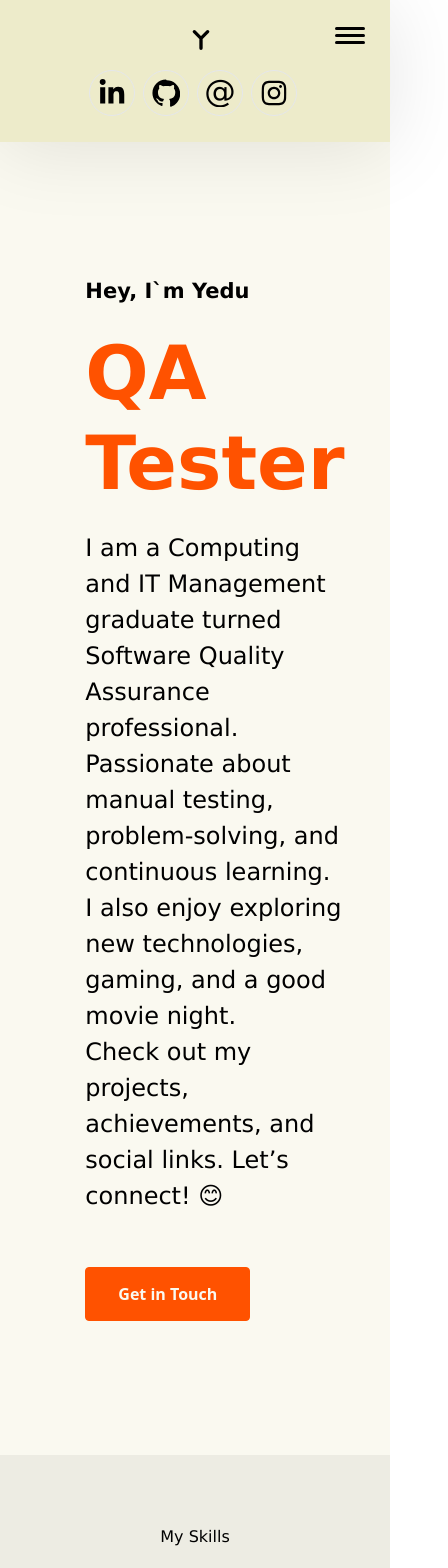
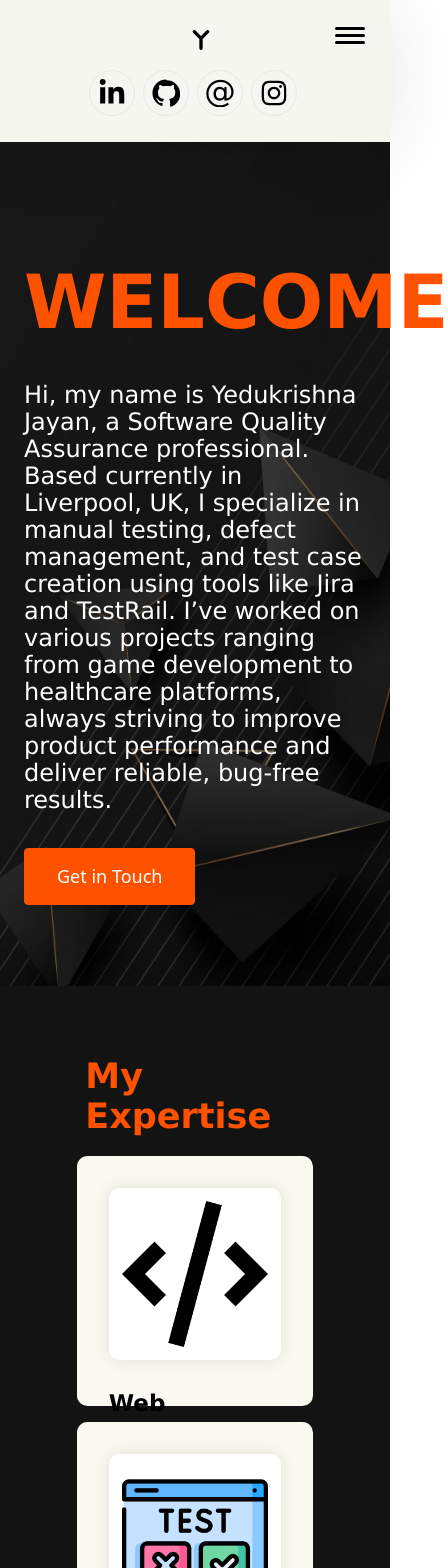
Before and after one commit to Yedukrishnaj/React-Portfolio, a React (Create React App) app: page / in a window 390 px wide. Shown: the top 1568 px of the page, 448 px wide, since content can reach past the window. Built offline with nearby package versions, Linux system fonts and the light colour scheme.

Commit message:
version1.001

```diff
--- a/src/App.css
+++ b/src/App.css
@@ -29,14 +29,14 @@ p{
   --heading:   #ffffff;
   --bg-shade: #faf9f0;
   --github: #e6e6e6;
-  --darkblue: #172fe7;
+  /* --darkblue: #172fe7; */
   --black: #000000;
   --white: #faf9f0;
-  --navbar:#edebca;
-  --portfolio:#edece3;
-  --about:#faf9f0;
+  --navbar:#f6f6f1;
+  --portfolio:#0b0b0cf6;
+  --about:#0b0b0cf6;
   --contact:#121435;
-  --skills:#edece3;
+  --skills:#0b0b0cf6;
 
 }
 
@@ -237,7 +237,7 @@ h3{
   color: var(--primary);
 }
 .hero-section-description{
-  /* color: var(--darkblue); */
+  color: var(--darkblue);
   font-size: 24px;
   font-weight: 400;
   list-style: 36px;
@@ -261,7 +261,7 @@ h3{
   background: var(--skills);
 }
 .skills--section--heading {
-  color: var(--heading-color);
+  color: var(--primary);
   font-size: 64px;
   font-weight: 700;
   line-height: 77px;
@@ -333,8 +333,8 @@ h3{
   background: var(--about);
 }
 .about--section--img >img{
-  width: 100%;
-  height: 100%;
+  width: 66%;
+  height: 66%;
 }
 
 /* My Portfolio Starts */
@@ -410,7 +410,10 @@ h3{
   align-self: stretch;
 }
 .portfolio--section--title {
-  color: var(--heading-color);
+  color: var(--primary);
+}
+.portfolio--section--heading{
+  color: var(--primary);
 }
 .portfolio--link {
   text-decoration: none;
@@ -688,14 +691,12 @@ input[type="checkbox"] {
     padding-top: 0;
     padding-bottom: 0;
   }
-  .testimonial--section--card {
-    padding: 25px;
-  }
   .hero--section--title,
   .skills--section--heading,
   .sections--heading {
     font-size: 35px;
     line-height: 40px;
+    color: var(--primary);
   }
   .hero--section--content--box {
     gap: 10px;
@@ -792,3 +793,10 @@ input[type="checkbox"] {
 }
 
 /* Responsive Screens Ends*/
+
+.section-break {
+  width: 100%;
+  height: 2px;  /* Adjust the thickness of the line */
+  background-color: var(--primary);  /* Use your primary color or any color you prefer */
+  margin: 20px 0;  /* Add margin before and after the line for spacing */
+}
--- a/src/data/index.json
+++ b/src/data/index.json
@@ -3,50 +3,50 @@
     {
       "id": "1",
       "src": "./img/coding.png",
-      "title": "Software Development",
-      "description": "Lorem ipsum dolor sit amet, consectetur adipiscing elit. Suspenmdisse varius eim in eros elementum tristique"
+      "title": "Web Development",
+      "description": "  Proficient in developing web applications, with experience in agile development practices and delivering quality products."
     },
     {
       "id": "2",
       "src": "./img/test.png",
       "title": "Software Testing",
-      "description": "Lorem ipsum dolor sit amet, consectetur adipiscing elit. Suspenmdisse varius eim in eros elementum tristique"
+      "description": "      Skilled in manual testing, functional QA processes, and defect management. Adept at ensuring software reliability and usability for end-users."
     },
     {
       "id": "3",
       "src": "./img/python.png",
       "title": "Python",
-      "description": "Lorem ipsum dolor sit amet, consectetur adipiscing elit. Suspenmdisse varius eim in eros elementum tristique"
+      "description": " Experienced in using Python for problem solving, and developing Flask-based web applications to streamline workflows.."
     },
     {
       "id": "4",
       "src": "./img/html.png",
       "title": "HTML5/CSS",
-      "description": "Lorem ipsum dolor sit amet, consectetur adipiscing elit. Suspenmdisse varius eim in eros elementum tristique"
+      "description": " Proficient in building responsive and visually appealing web designs using HTML5 and CSS, ensuring cross-browser compatibility."
     },
     {
       "id": "5",
      "src": "./img/js.png",
       "title": "JavaScript",
-      "description": "Lorem ipsum dolor sit amet, consectetur adipiscing elit. Suspenmdisse varius eim in eros elementum tristique"
+      "description": "Skilled in JavaScript for creating dynamic and interactive web experiences, with experience in frameworks like Bootstrap and React."
     },
     {
       "id": "6",
       "src": "./img/project.png",
       "title": "Jira",
-      "description": "Lorem ipsum dolor sit amet, consectetur adipiscing elit. Suspenmdisse varius eim in eros elementum tristique"
+      "description": "      Experienced in using Jira for defect tracking, sprint planning, and enhancing team collaboration to meet project deadlines efficiently."
     },
     {
       "id": "7",
       "src": "./img/sql.png",
       "title": "SQL",
-      "description": "Lorem ipsum dolor sit amet, consectetur adipiscing elit. Suspenmdisse varius eim in eros elementum tristique"
+      "description": " Proficient in writing complex SQL queries for data extraction and manipulation, ensuring efficient database operations and insights."
     },
     {
       "id": "8",
       "src": "./img/java.png",
       "title": "Java",
-      "description": "Lorem ipsum dolor sit amet, consectetur adipiscing elit. Suspenmdisse varius eim in eros elementum tristique"
+      "description": " Currently learning automation testing with Java and Selenium Webdriver, to develop and maintain automated test scripts."
     }
   ],
 
--- a/src/pages/Home/AboutMe.jsx
+++ b/src/pages/Home/AboutMe.jsx
@@ -2,21 +2,21 @@ export default function AboutMe(){
     return(
         <section id="AboutMe" className="about--section">
             <div className="about--section--img">
-                <img src="./img/adfs.jpg"alt="About Me"/>
+                <img src="./img/daqf.jpg"alt="About Me"/>
             </div>
             <div className="hero--section--content--box about--section--box">
                 <div className="hero--section--content">
-                    <p className="section--title">About</p>
-                    <h1 className="skills-section--heading">AboutMe</h1>
-                    <p className="hero--section--description">
+                    <h1 className="skills--section--heading">AboutMe</h1>
+                    <p className="hero--section--description text-white" >
                     I’m a Software Quality Assurance professional with a Master’s in Computing and IT Management from Cardiff University. Originally a Computer Engineer, my interest in technology led me to transition into software testing, where I focus on ensuring high-quality and reliable software.
                     </p>
-                    <p className="hero--section--description">
+                    <p className="hero--section--description text-white">
                     My expertise spans manual testing, defect tracking, and test case management, with experience in tools like Jira and TestRail. I’m passionate about continuous learning, exploring new technologies, and finding creative solutions to complex problems.
                     </p><br/>
                     <a href="./img/YedukrishnaJayanResume.pdf" target="_blank" class="btn btn-outline-primary"><strong>Download my CV</strong></a>
                     </div>
                     </div>
+
             </section>
     );
 }
--- a/src/pages/Home/Hero.jsx
+++ b/src/pages/Home/Hero.jsx
@@ -1,25 +1,69 @@
+import { useEffect, useState } from 'react';
+
 export default function Hero() {
+  const [isVisible, setIsVisible] = useState(false);
+
+  useEffect(() => {
+    // Set a timeout to make the fade-in effect work on page load
+    const timeout = setTimeout(() => {
+      setIsVisible(true);
+    }, 500); // Delay of 500ms before animation starts
+
+    return () => clearTimeout(timeout); // Clean up timeout on component unmount
+  }, []);
+
   return (
-        <section id="HeroSection" className="hero-section">
-            <div className="hero-section-content-box">
-                <div className="hero-section-content">
-                    <p className="section-title">Hey, I`m Yedu</p>
-                    <h1 className="hero-section-title">
-                        <span className="hero-section-title-color">QA Tester</span>{""}
-                        <br/>
+    <section
+      id="HeroSection"
+      className="relative bg-cover bg-center h-screen flex flex-col items-start justify-center text-white px-6 md:px-12"
+      style={{ backgroundImage: 'url(/img/5184015.jpg)' }}
+    >
+      <div className="absolute inset-0 bg-black opacity-40"></div> {/* Overlay */}
 
+      <div className="relative container mx-auto z-10 flex flex-col justify-center space-y-6">
+        {/* Fade-in text */}
+        <p
+          className={`section-title text-lg font-semibold transition-all duration-1000 ${
+            isVisible ? 'opacity-100 translate-y-0' : 'opacity-0 translate-y-10'
+          } text-left`}
+        >
+          {/* Hey, I`m Yedu */}
+        </p>
+
+        <h1
+          className={`hero-section-title text-4xl md:text-5xl font-extrabold leading-tight mb-6 transition-all duration-1000 ${
+            isVisible ? 'opacity-100 translate-y-0' : 'opacity-0 translate-y-10'
+          } text-left`}
+        >
+          <span className="hero-section-title-color text-primary">WELCOME</span>
         </h1>
-                    <p className="hero-section-description">I am a Computing and IT Management graduate turned Software Quality Assurance professional. Passionate about manual testing, problem-solving, and continuous learning. I also enjoy exploring new technologies, gaming, and a good movie night.<br/>Check out my projects, achievements, and social links. Let’s connect! 😊
 
+        <p
+          className={`hero-section-description text-lg md:text-2xl mb-8 transition-all duration-1000 ${
+            isVisible ? 'opacity-100 translate-y-0' : 'opacity-0 translate-y-10'
+          } text-left`}
+        >
+          Hi, my name is Yedukrishna Jayan, a Software Quality Assurance professional. Based currently in Liverpool, UK, I specialize in manual testing, defect management, and test case creation using tools like Jira and TestRail. I’ve worked on various projects ranging from game development to healthcare platforms, always striving to improve product performance and deliver reliable, bug-free results.
         </p>
+
+        {/* Move button to the bottom */}
+        <div className="mt-auto">
+          <button
+            className="btn btn-primary px-6 py-3 bg-primary text-white font-semibold text-lg rounded-full hover:bg-opacity-80 transition duration-300"
+          >
+            Get in Touch
+          </button>
         </div>
-                <button className="btn btn-primary">Get in Touch</button>
       </div>
-            <div className="hero-section-img">
-                <img src="./img/daqf.jpg" alt="Hero Section"/>
+
+      <div
+        className={`absolute bottom-0 left-0 w-1/3 md:w-1/4 p-6 md:p-12 transition-all duration-1000 ${
+          isVisible ? 'opacity-100 translate-y-0' : 'opacity-0 translate-y-10'
+        }`}
+      >
+        {/* <img src="./img/adfs.jpg" alt="Hero Section" className="rounded-lg shadow-lg" /> */}
       </div>
+
     </section>
-
-    )
-    ;
+  );
 }
--- a/src/pages/Home/MyPortfolio.jsx
+++ b/src/pages/Home/MyPortfolio.jsx
@@ -3,10 +3,11 @@ import data from "../../data/index.json";
 export default function MyPortfolio() {
   return (
     <section className="portfolio--section" id="MyPortfolio">
+            {/* Section Break Line */}
+            <div className="section-break"></div>
       <div className="portfolio--container-box">
         <div className="portfolio--container">
-          <p className="sub--title">Recent Projects</p>
-          <h2 className="section--heading">My Portfolio</h2>
+          <h2 className="portfolio--section--heading">My Portfolio</h2>
         </div>
       </div>
       <div className="portfolio--section--container">
@@ -47,6 +48,7 @@ export default function MyPortfolio() {
           </div>
         ))}
       </div>
+
     </section>
   );
 }
--- a/src/pages/Home/Skills.jsx
+++ b/src/pages/Home/Skills.jsx
@@ -4,7 +4,6 @@ export default function MySkills() {
     return (
       <section className="skills--section" id="mySkills">
         <div className="portfolio--container">
-          <p className="section--title">My Skills</p>
           <h2 className="skills--section--heading">My Expertise</h2>
         </div>
         <div className="skills--section--container">
@@ -20,6 +19,8 @@ export default function MySkills() {
             </div>
           ))}
         </div>
+         {/* Section Break Line */}
+      <div className="section-break"></div>
       </section>
     );
   }
```
Also changed, not shown: public/img/5184015.jpg (added). Lines whose indentation alone changed are shown as unchanged.
